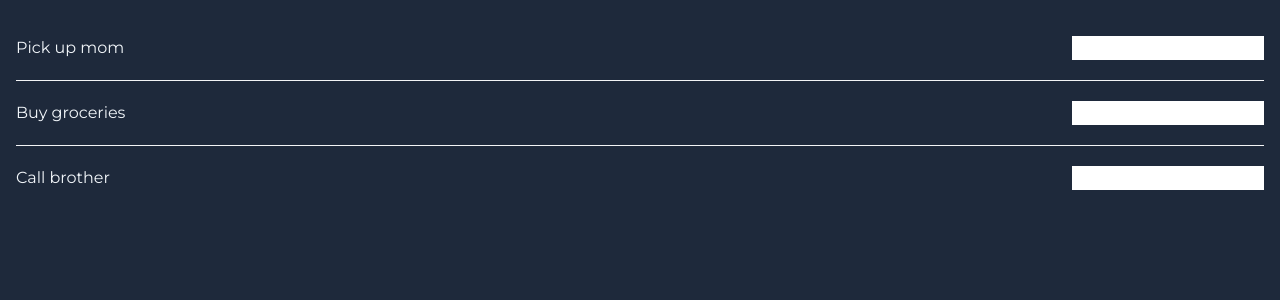
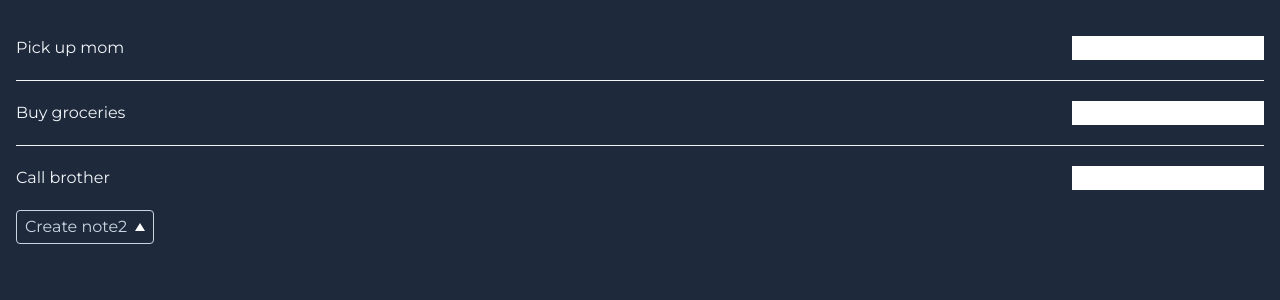
Before and after one commit to luisSilvaEs/todo-nextjs, a Next.js app: page / in a window 1280 px wide. Shown: the top 300 px of the page. Built offline with nearby package versions, Linux system fonts and the light colour scheme.

Commit message:
Create button component to display either a link or a button. Includes the use of module.css to encapsulate styles therfore affecting only this component

```diff
--- a/app/components/Button/Button.tsx
+++ b/app/components/Button/Button.tsx
@@ -1,4 +1,5 @@
 import Link from "next/link";
+import styles from "./button.module.css";
 
 interface PropsButton {
   label: string;
@@ -11,12 +12,24 @@ const Button = ({ label, action, url, customClasses }: PropsButton) => {
   return (
     <>
       {(url && (
-        <Link className={`${customClasses}`} href={url}>
+        <Link className={`${customClasses} ${styles.link}`} href={url}>
           {label ? label : "Go to"}
         </Link>
       )) ||
-        (action && (
-          <button className={`${customClasses}`}>
+        (customClasses?.includes("up") || customClasses?.includes("down") ? (
+          <button
+            className={`${customClasses} ${styles.button} ${styles.buttonWithIcon} `}
+          >
+            {label ? label + "2" : "Click here"}
+            <span
+              className={`${
+                (customClasses?.includes("up") && styles.up) ||
+                (customClasses?.includes("down") && styles.down)
+              }`}
+            ></span>
+          </button>
+        ) : (
+          <button className={`${customClasses} ${styles.button} `}>
             {label ? label : "Click here"}
           </button>
         ))}
--- /dev/null
+++ b/app/components/Button/button.module.css
@@ -0,0 +1,30 @@
+
+.button {
+    @apply border border-slate-300 text-slate-300 px-2 py-1 rounded hover:bg-slate-700 focus-within:bg-slate-700 outline-none;
+}
+
+.link {
+    @apply border border-slate-300 text-slate-300 px-2 py-1 rounded hover:bg-slate-700 focus-within:bg-slate-700 outline-none;
+}
+
+.buttonWithIcon {
+  display: flex;
+  align-items: center;
+  gap: 8px; /* Adjust gap between text and icon */
+}
+
+.up {
+  width: 0;
+  height: 0;
+  border-left: 5px solid transparent;
+  border-right: 5px solid transparent;
+  border-bottom: 8px solid white; /* Adjust the color */
+}
+
+.down {
+  width: 0;
+  height: 0;
+  border-left: 5px solid transparent;
+  border-right: 5px solid transparent;
+  border-top: 8px solid white; /* Adjust the color */
+}
--- a/app/page.tsx
+++ b/app/page.tsx
@@ -1,8 +1,10 @@
 import { TodoList } from "./components/ToDo";
+import { Button } from "./components/Button";
 export default function Home() {
   return (
     <div>
       <TodoList />
+      <Button label="Create note" customClasses="arrow-up" />
     </div>
   );
 }
```
